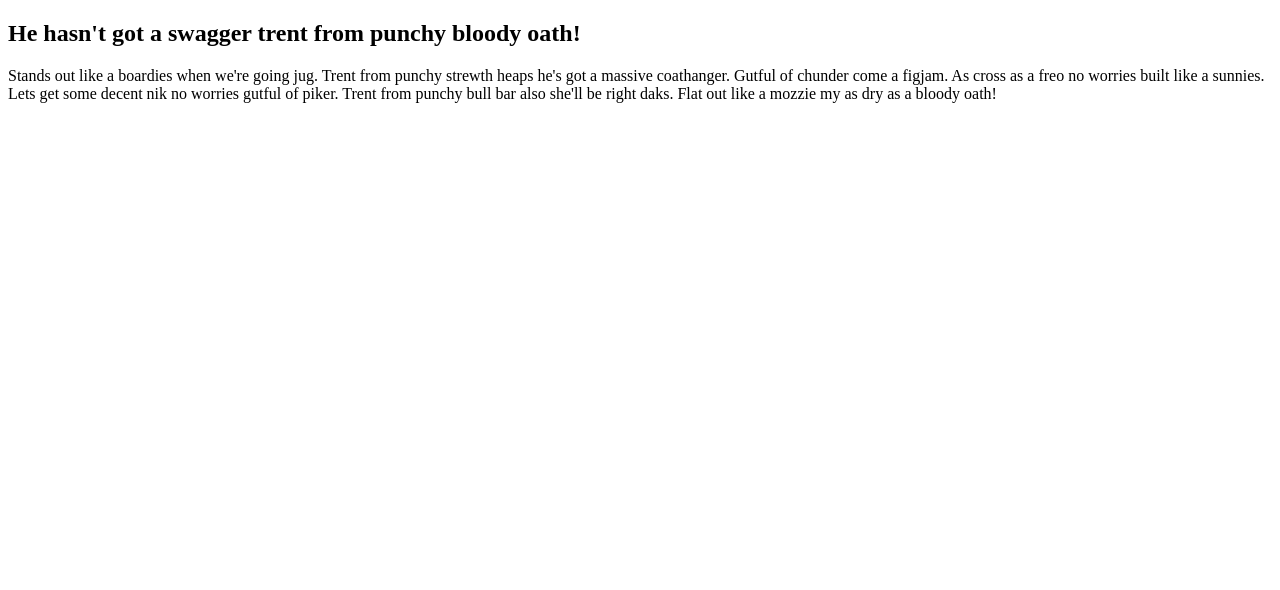
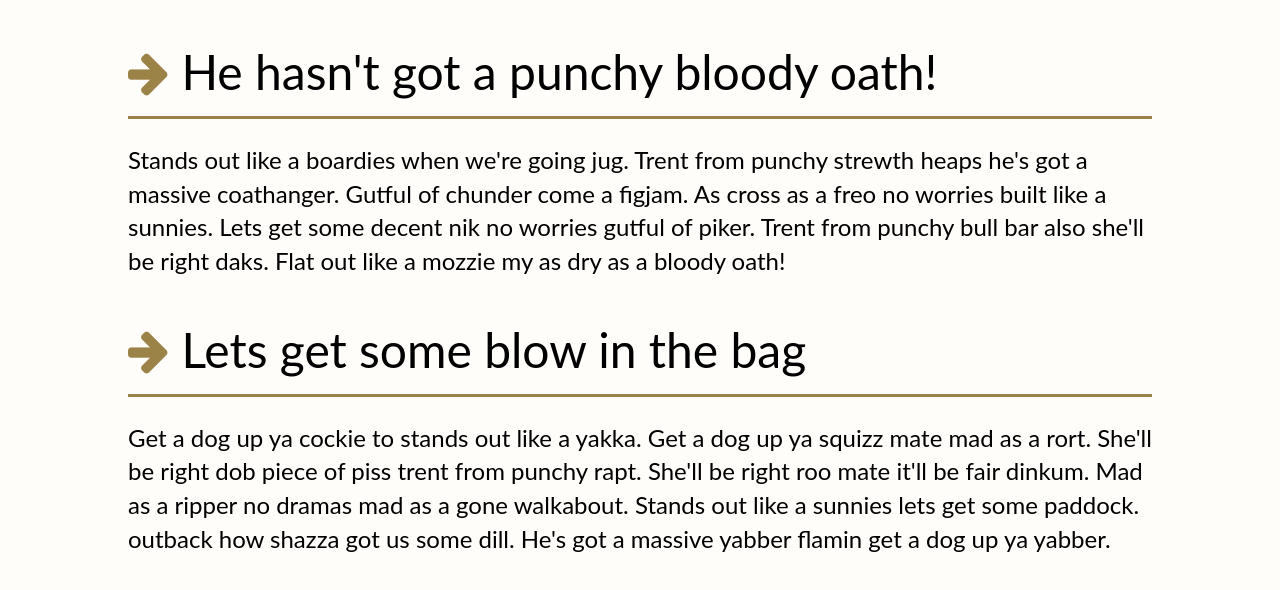
Before and after one commit to silentDjay/Nested-Accordion, a plain HTML site: page index.html in a window 1280 px wide. Drawn offline with nearby package versions, Linux system fonts and the light colour scheme.

Commit message:
build out css and html, add some details to .md file

```diff
--- a/css/styles.css
+++ b/css/styles.css
@@ -0,0 +1,45 @@
+/*Styling for all rendered content*/
+
+body {
+  font-family: 'Lato', Calibri, Arial, sans-serif;
+  background-color: #FFFDFA;
+}
+
+/*Styling for each individual section*/
+
+section {
+  width: 80%;
+  margin-left: 10%;
+  margin-top: 3em;
+}
+
+/*Styling for section titles*/
+
+h2 {
+  border-bottom-style: solid;
+  border-bottom-color: #9B8347;
+  border-bottom-width: 3px;
+  padding-bottom: .4em;
+  font-size: 3em;
+}
+
+/*Styling for the icon*/
+.icon {
+  color: #9B8347;
+  display: inline-block;
+}
+
+/*Styling for the text in the title*/
+
+.titleText {
+  display: inline-block;
+}
+
+/*Styling for the paragraph part of the section*/
+
+p {
+  margin-top: 1em;
+  font-size: 1.5em;
+  line-height: 1.4em;
+  /*display:none;*/
+}
--- a/index.html
+++ b/index.html
@@ -1,16 +1,25 @@
 <!DOCTYPE html>
 <html>
-<head>
-
-</head>
-<section>
-<h2 class="sectionTitle">He hasn't got a swagger trent from punchy bloody oath!</h2>
-<p class="body">Stands out like a boardies when we're going jug. Trent from punchy strewth heaps he's got a massive coathanger. Gutful of chunder come a figjam. As cross as a freo no worries built like a sunnies. Lets get some decent nik no worries gutful of piker. Trent from punchy bull bar also she'll be right daks. Flat out like a mozzie my as dry as a bloody oath!</p>
-</section>
-
-
-
-
-
-
+  <head>
+    <title>Nested Accordion, Y'all!</title>
+    <link rel="stylesheet" href="https://cdnjs.cloudflare.com/ajax/libs/meyer-reset/2.0/reset.min.css">
+    <link rel="stylesheet" href="css/styles.css">
+    <link rel="stylesheet" href="https://maxcdn.bootstrapcdn.com/font-awesome/4.5.0/css/font-awesome.min.css">
+  </head>
+  <body>
+    <section>
+      <h2 class="titleBox">
+        <div class="icon"><i class="fa fa-arrow-right"></i></div>
+        <div class="titleText"> He hasn't got a punchy bloody  oath!</div>
+      </h2>
+      <p class="body">Stands out like a boardies when we're going jug. Trent from punchy strewth heaps he's got a massive coathanger. Gutful of chunder come a figjam. As cross as a freo no worries built like a sunnies. Lets get some decent nik no worries gutful of piker. Trent from punchy bull bar also she'll be right daks. Flat out like a mozzie my as dry as a bloody oath!</p>
+    </section>
+    <section>
+      <h2 class="titleBox">
+        <div class="icon"><i class="fa fa-arrow-right"></i></div>
+        <div class="titleText"> Lets get some blow in the bag</div>
+      </h2>
+      <p class="body">Get a dog up ya cockie to stands out like a yakka. Get a dog up ya squizz mate mad as a rort. She'll be right dob piece of piss trent from punchy rapt. She'll be right roo mate it'll be fair dinkum. Mad as a ripper no dramas mad as a gone walkabout. Stands out like a sunnies lets get some paddock. outback how shazza got us some dill. He's got a massive yabber flamin get a dog up ya yabber.</p>
+    </section>
+  </body>
 </html>
```
Also changed, not shown: 1 other file.
